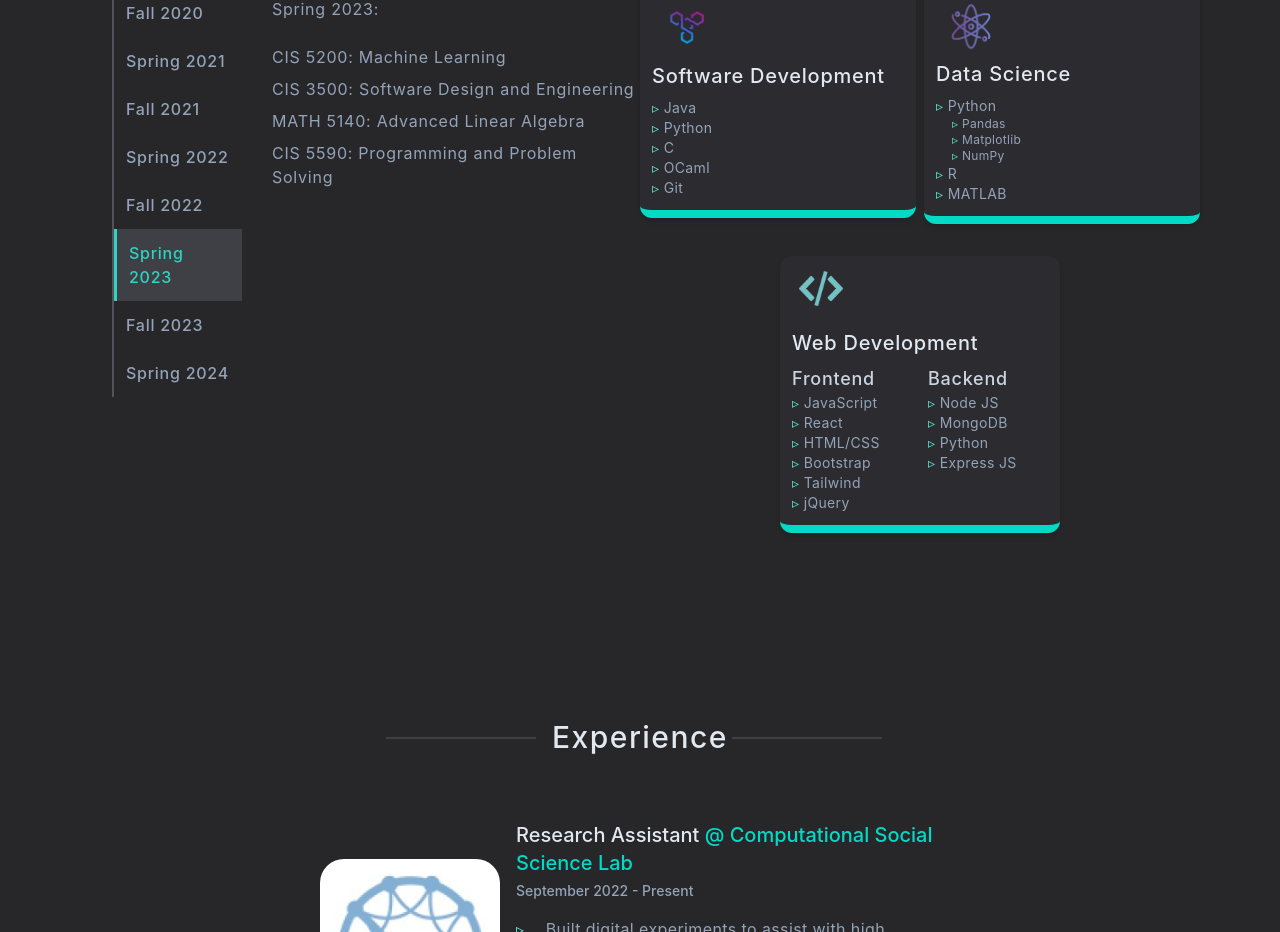
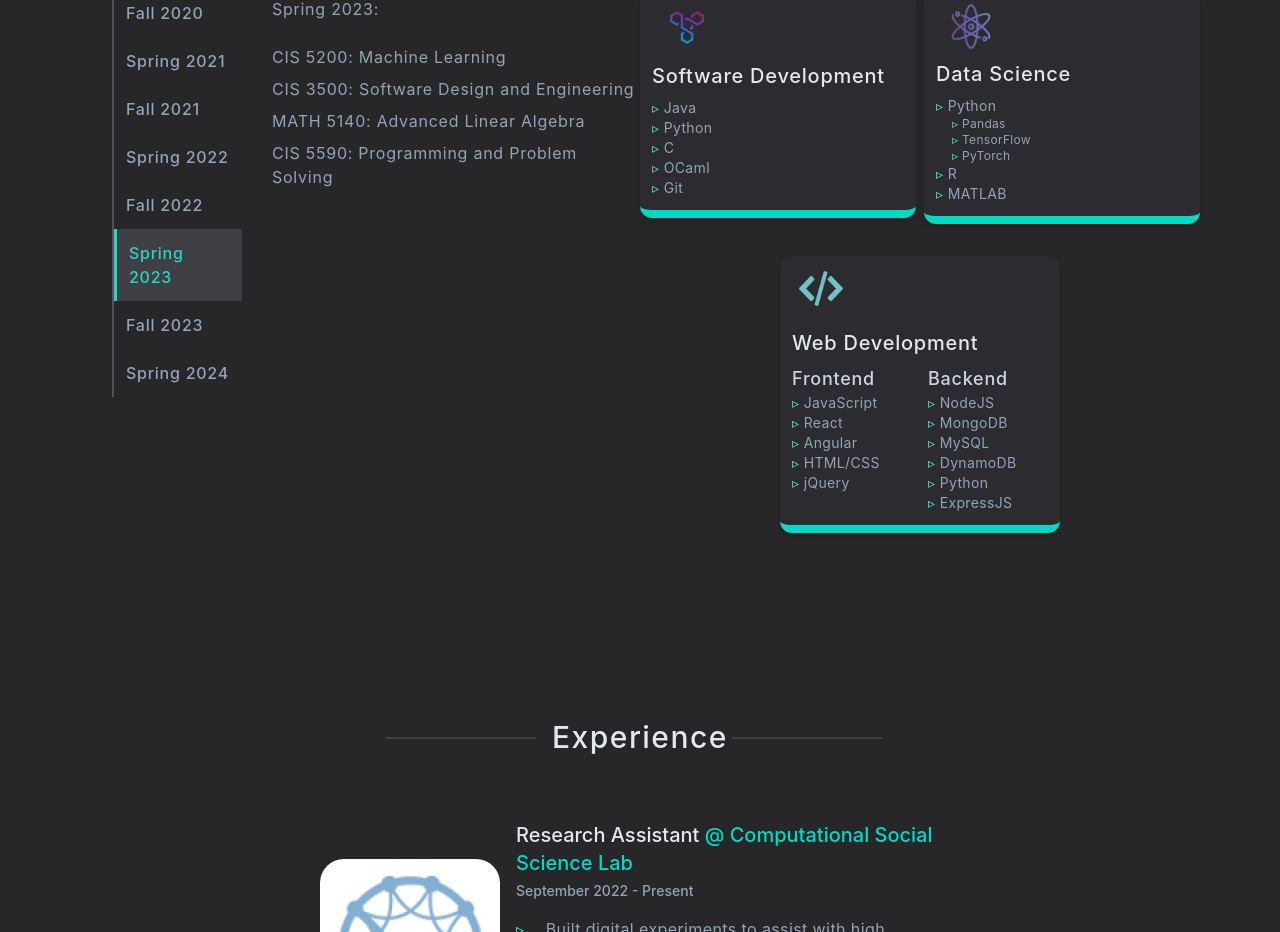
Before and after one commit to jren2/personal-website, a React (Vite) app: page / in a window 1280 px wide. Shown: the part 1532-2464 px from the top of the page. Built offline with nearby package versions, Linux system fonts and the light colour scheme; no server answers; what tw-elements would draw is missing.

Commit message:
quick fix

```diff
--- a/src/components/Skills.js
+++ b/src/components/Skills.js
@@ -298,7 +298,7 @@ const Skills = () => {
               Skills
             </div>
             <div className="flex flex-col gap-8">
-              <div className="w-full flex flex-row justify-center">
+              <div className="w-full cursor-default flex flex-row justify-center">
                 <div className="h-fit w-1/2 group hover:-translate-y-3 mr-2 duration-300 card text-teal-300 text-left border-b-main-teal border-b-8">
                   <div>
                     <img alt="sde" className="object-cover" width="70px" height="70px" src={require("./images/icons/sde.png")} />
@@ -324,8 +324,8 @@ const Skills = () => {
                     <ul className="text-slate-400">
                       <li className="list-element tracking-wide font-normal text-sm"> Python</li>
                       <li className="ml-4 list-element tracking-wide font-normal text-xs"> Pandas</li>
-                      <li className="ml-4 list-element tracking-wide font-normal text-xs"> Matplotlib</li>
-                      <li className="ml-4 list-element tracking-wide font-normal text-xs"> NumPy</li>
+                      <li className="ml-4 list-element tracking-wide font-normal text-xs"> TensorFlow</li>
+                      <li className="ml-4 list-element tracking-wide font-normal text-xs"> PyTorch</li>
                       <li className="list-element tracking-wide font-normal text-sm"> R</li>
                       <li className="list-element tracking-wide font-normal text-sm"> MATLAB</li>
                     </ul>
@@ -334,7 +334,7 @@ const Skills = () => {
                 <div />
               </div>
 
-              <div className="h-fit w-1/2 group card text-teal-300 text-left m-auto  border-b-main-teal border-b-8 hover:-translate-y-3 duration-300">
+              <div className="h-fit w-1/2 group card cursor-default text-teal-300 text-left m-auto  border-b-main-teal border-b-8 hover:-translate-y-3 duration-300">
                 <div className="object-fill">
                   <img alt="wde" className="ml-1" width="50px" height="50px" src={require("./images/icons/wde.png")} />
                 </div>
@@ -345,19 +345,20 @@ const Skills = () => {
                     <ul className="text-slate-400">
                       <li className="truncate list-element tracking-wide font-normal text-sm"> JavaScript</li>
                       <li className="truncate list-element tracking-wide font-normal text-sm"> React</li>
+                      <li className="truncate list-element tracking-wide font-normal text-sm"> Angular</li>
                       <li className="truncate list-element tracking-wide font-normal text-sm"> HTML/CSS</li>
-                      <li className="truncate list-element tracking-wide font-normal text-sm"> Bootstrap</li>
-                      <li className="truncate list-element tracking-wide font-normal text-sm"> Tailwind</li>
                       <li className="truncate list-element tracking-wide font-normal text-sm"> jQuery</li>
                     </ul>
                   </div>
                   <div>
                     Backend
                     <ul className="text-slate-400">
-                      <li className="truncate list-element tracking-wide font-normal text-sm"> Node JS</li>
+                      <li className="truncate list-element tracking-wide font-normal text-sm"> NodeJS</li>
                       <li className="truncate list-element tracking-wide font-normal text-sm"> MongoDB</li>
+                      <li className="truncate list-element tracking-wide font-normal text-sm"> MySQL</li>
+                      <li className="truncate list-element tracking-wide font-normal text-sm"> DynamoDB</li>
                       <li className="truncate list-element tracking-wide font-normal text-sm"> Python</li>
-                      <li className="truncate list-element tracking-wide font-normal text-sm"> Express JS</li>
+                      <li className="truncate list-element tracking-wide font-normal text-sm"> ExpressJS</li>
                     </ul>
                   </div>
                 </div>
```
